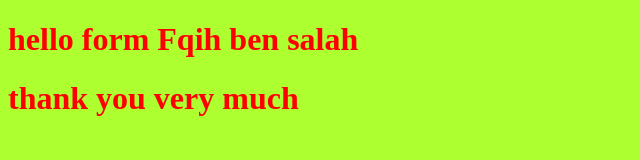
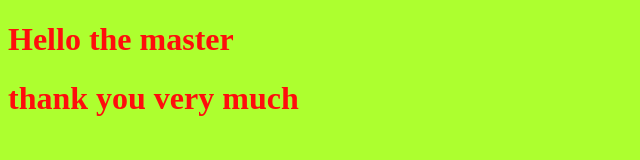
Before and after one commit to ayoubjikal/myproject, a plain HTML site: page index.html in a window 1280 px wide. Shown: the whole page, without its empty margins (0-640 px from the left). Drawn offline with Linux system fonts and the light colour scheme.

Commit message:
add the the name master in the title

```diff
--- a/index.html
+++ b/index.html
@@ -8,7 +8,7 @@
 </head>
 <body>
     <div>
-        <h1>hello form Fqih ben salah</h1>
+        <h1>Hello the master</h1>
         <h1>thank you very much</h1>
     </div>
 <script src="app.js"></script>
--- a/style.css
+++ b/style.css
@@ -1,5 +1,5 @@
 h1{
-    color: red;
+    color: rgb(255, 13, 13);
 }
 body{
     background-color: greenyellow;
```
